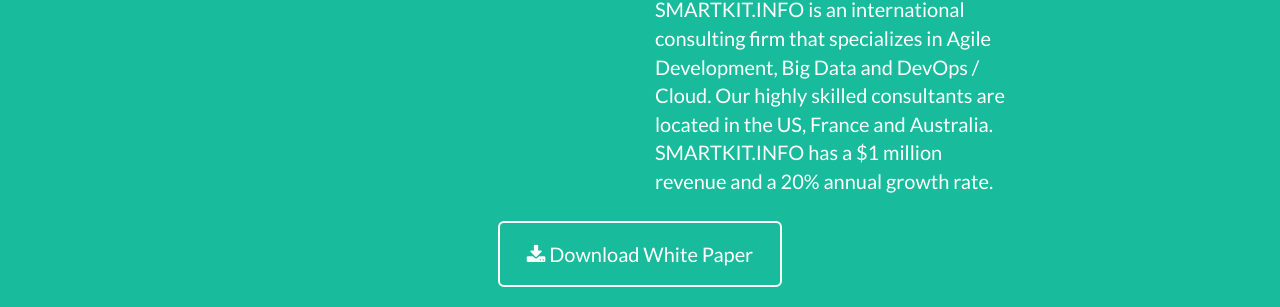
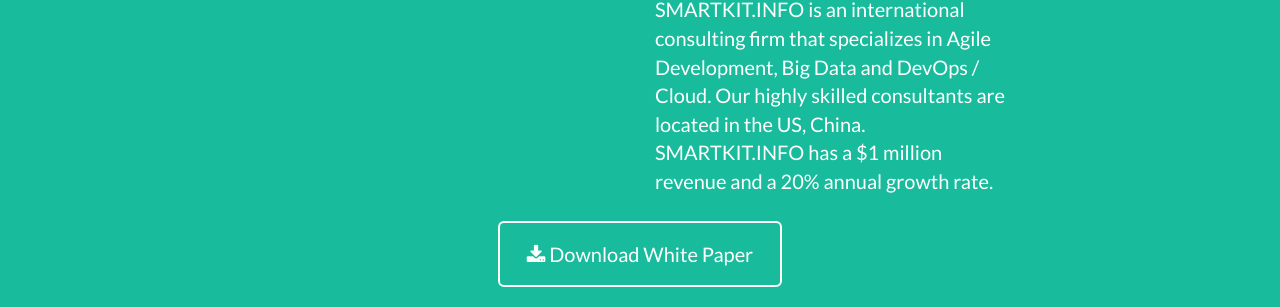
Before and after one commit to smartkit/smartkit.github.io, a Jekyll site: the page built from index.html, in a window 1280 px wide and 900 px high, scrolled down 2055 px. Shown: the part 263-570 px from the top of the window. Built offline with Jekyll 4.4.1, drawn with Linux system fonts in a browser that asks for light colours.

Commit message:
CHANGED:update the about messages

```diff
--- a/_includes/about.html
+++ b/_includes/about.html
@@ -13,7 +13,7 @@
                 </div>
                 <div class="col-lg-4">
                     <p>Whether you're a customer looking to showcase your work, a professional looking to attract clients, or a graphic artist looking to share your visualization, Here is the perfect starting point! </p>
-                    <p>SMARTKIT.INFO is an international consulting firm that specializes in Agile Development, Big Data and DevOps / Cloud. Our highly skilled consultants are located in the US, France and Australia. SMARTKIT.INFO has a $1 million revenue and a 20% annual growth rate.</p>
+                    <p>SMARTKIT.INFO is an international consulting firm that specializes in Agile Development, Big Data and DevOps / Cloud. Our highly skilled consultants are located in the US, China. SMARTKIT.INFO has a $1 million revenue and a 20% annual growth rate.</p>
                 </div>
                 <div class="col-lg-8 col-lg-offset-2 text-center">
                     <a href="#" class="btn btn-lg btn-outline">
```
